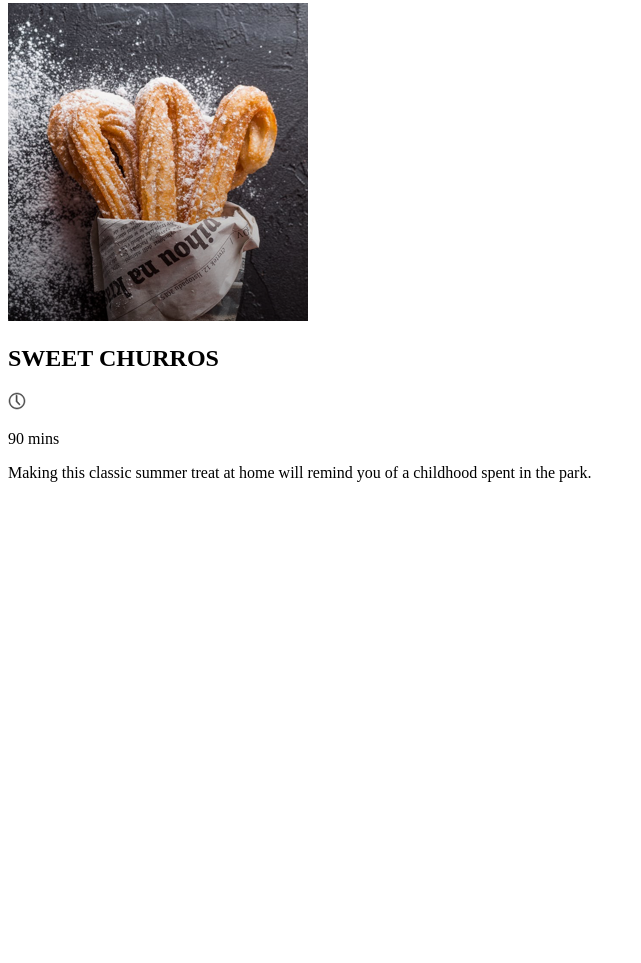
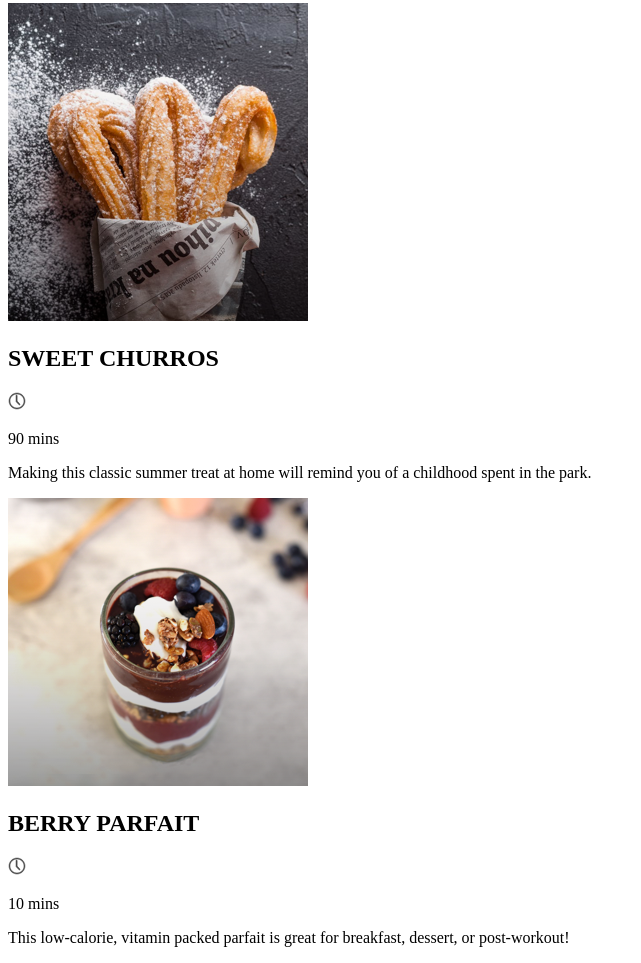
Before and after one commit to kendallawills/Codecademy_Savory, a plain HTML site: page index.html in a window 1280 px wide. Shown: the part 1776-2739 px from the top of the page, without its empty margins (0-641 px from the left). Before the commit the page ends 2274 px from the top, so only its background shows below. Drawn offline with Linux system fonts and the light colour scheme.

Commit message:
Add Recipe F

```diff
--- a/index.html
+++ b/index.html
@@ -70,6 +70,15 @@
                     of a childhood spent in the park.</p>
             </div>
 
+            <div class="RECIPE F">
+                <img src="resources/images/image-6.png">
+                <h2>BERRY PARFAIT</h2>
+                <img src="resources/images/time.svg" class="time">
+                <p class="mins">10 mins</p>
+                <p class="description">This low-calorie, vitamin packed parfait is great for
+                    breakfast, dessert, or post-workout!</p>
+            </div>
+
         </main>
 
     </body>
```
Also changed, not shown: resources/images/image-6.png (added).
